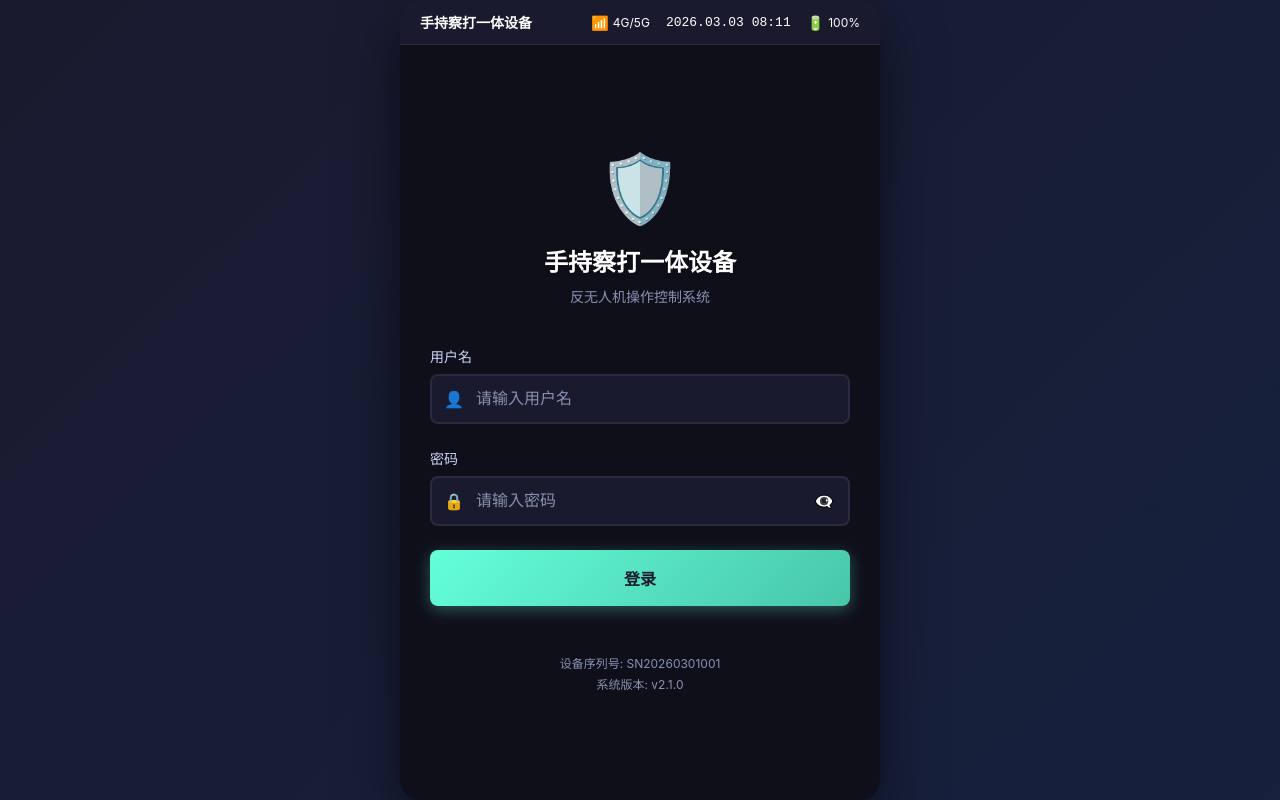
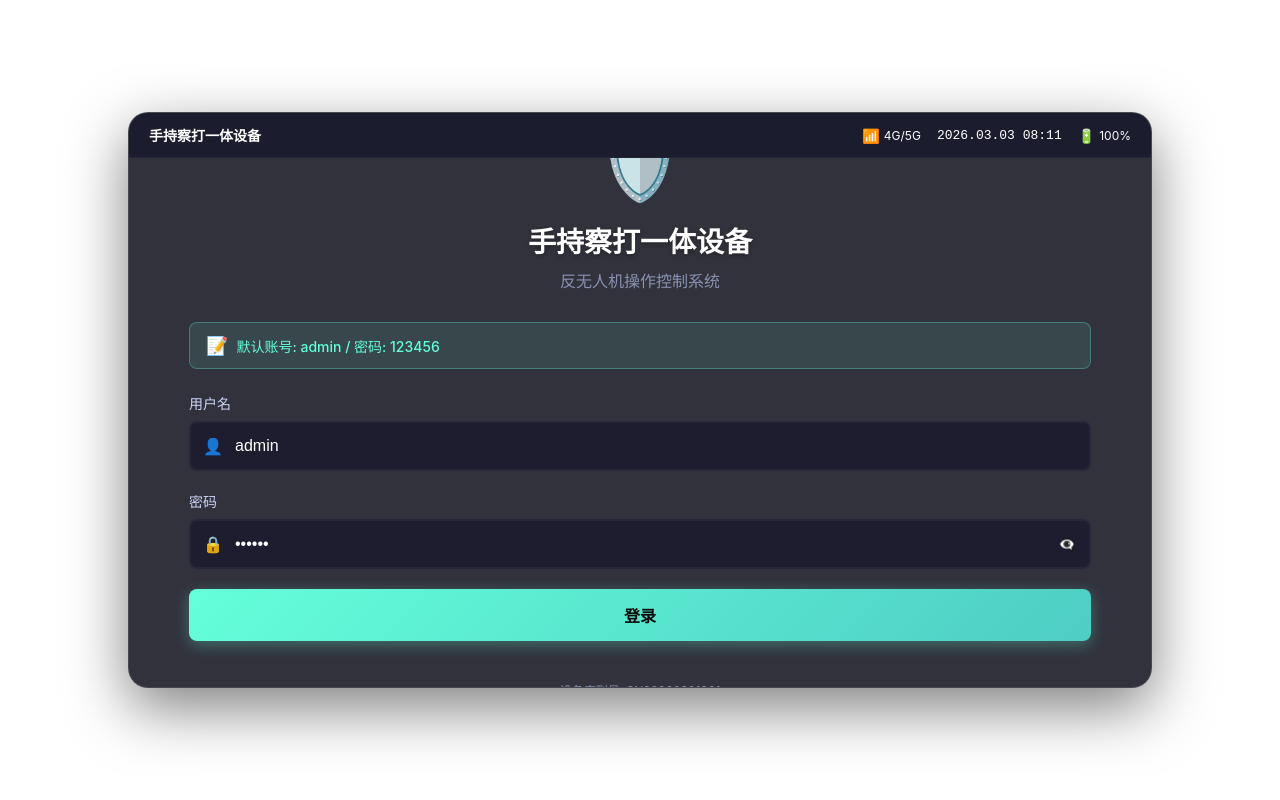
Before and after one commit to yuanfen-ai/KY, a Vue app in the folder frontend/: page /login in a window 1280 px wide. Built offline with nearby package versions, Linux system fonts and the light colour scheme.

Commit message:
feat: 调整登录界面为16:9比例并添加默认账号

```diff
--- a/frontend/src/views/Login.vue
+++ b/frontend/src/views/Login.vue
@@ -1,6 +1,6 @@
 <template>
   <div class="login-container">
-    <!-- 设备背景模拟 -->
+    <!-- 设备背景模拟 - 16:9比例 -->
     <div class="device-frame">
       <!-- 顶部状态栏 -->
       <div class="status-bar">
@@ -26,6 +26,12 @@
           <div class="logo-icon">🛡️</div>
           <h1 class="system-title">手持察打一体设备</h1>
           <p class="system-subtitle">反无人机操作控制系统</p>
+        </div>
+
+        <!-- 默认账号提示 -->
+        <div class="default-account-hint">
+          <span class="hint-icon">📝</span>
+          <span class="hint-text">默认账号: admin / 密码: 123456</span>
         </div>
 
         <form @submit.prevent="handleLogin" class="login-form">
@@ -80,9 +86,13 @@ import { useRouter } from 'vue-router';
 
 const router = useRouter();
 
+// 默认登录账号和密码
+const DEFAULT_USERNAME = 'admin';
+const DEFAULT_PASSWORD = '123456';
+
 const loginForm = ref({
-  username: '',
-  password: ''
+  username: DEFAULT_USERNAME, // 预填充默认账号
+  password: DEFAULT_PASSWORD  // 预填充默认密码
 });
 
 const showPassword = ref(false);
@@ -111,8 +121,8 @@ const handleLogin = async () => {
   try {
     await new Promise(resolve => setTimeout(resolve, 1000));
 
-    // 简单的验证逻辑（实际项目中应该调用后端API）
-    if (loginForm.value.username && loginForm.value.password) {
+    // 验证用户名和密码
+    if (loginForm.value.username === DEFAULT_USERNAME && loginForm.value.password === DEFAULT_PASSWORD) {
       // 保存登录状态
       localStorage.setItem('isLoggedIn', 'true');
       localStorage.setItem('username', loginForm.value.username);
@@ -120,7 +130,7 @@ const handleLogin = async () => {
       // 跳转到主页面
       router.push('/main');
     } else {
-      alert('请输入用户名和密码');
+      alert('用户名或密码错误！\n默认账号: admin\n默认密码: 123456');
     }
   } catch (error) {
     console.error('登录失败:', error);
@@ -151,33 +161,43 @@ onUnmounted(() => {
 .login-container {
   width: 100vw;
   height: 100vh;
-  background: linear-gradient(135deg, #1a1a2e 0%, #16213e 100%);
+  /* 透明背景 */
+  background: transparent;
   display: flex;
   justify-content: center;
   align-items: center;
   font-family: -apple-system, BlinkMacSystemFont, 'Segoe UI', Roboto, 'Helvetica Neue', Arial, sans-serif;
+  /* 16:9 比例容器 */
+  position: relative;
 }
 
+/* 16:9 比例的设备框架 */
 .device-frame {
+  /* 16:9 比例 */
+  aspect-ratio: 16 / 9;
   width: 100%;
-  max-width: 480px;
+  max-width: 1280px;
+  max-height: 720px;
   height: 100%;
-  max-height: 800px;
-  background: #0f0f1a;
+  /* 半透明背景，带模糊效果 */
+  background: rgba(15, 15, 26, 0.85);
+  backdrop-filter: blur(10px);
+  -webkit-backdrop-filter: blur(10px);
   border-radius: 20px;
   overflow: hidden;
   display: flex;
   flex-direction: column;
   box-shadow: 0 20px 60px rgba(0, 0, 0, 0.5);
+  border: 1px solid rgba(255, 255, 255, 0.1);
 }
 
 .status-bar {
-  background: #1a1a2e;
+  background: rgba(26, 26, 46, 0.9);
   padding: 12px 20px;
   display: flex;
   justify-content: space-between;
   align-items: center;
-  border-bottom: 1px solid #2a2a3e;
+  border-bottom: 1px solid rgba(42, 42, 62, 0.5);
 }
 
 .device-name {
@@ -211,7 +231,7 @@ onUnmounted(() => {
 
 .login-content {
   flex: 1;
-  padding: 40px 30px;
+  padding: 40px 60px;
   display: flex;
   flex-direction: column;
   justify-content: center;
@@ -220,7 +240,7 @@ onUnmounted(() => {
 
 .logo-area {
   text-align: center;
-  margin-bottom: 40px;
+  margin-bottom: 30px;
 }
 
 .logo-icon {
@@ -240,7 +260,7 @@ onUnmounted(() => {
 
 .system-title {
   color: #ffffff;
-  font-size: 24px;
+  font-size: 28px;
   font-weight: 700;
   margin-bottom: 8px;
   text-shadow: 0 2px 4px rgba(0, 0, 0, 0.3);
@@ -248,13 +268,35 @@ onUnmounted(() => {
 
 .system-subtitle {
   color: #8892b0;
+  font-size: 16px;
+}
+
+/* 默认账号提示 */
+.default-account-hint {
+  background: rgba(100, 255, 218, 0.1);
+  border: 1px solid rgba(100, 255, 218, 0.3);
+  border-radius: 8px;
+  padding: 12px 16px;
+  margin-bottom: 24px;
+  display: flex;
+  align-items: center;
+  gap: 8px;
+}
+
+.hint-icon {
+  font-size: 18px;
+}
+
+.hint-text {
+  color: #64ffda;
   font-size: 14px;
+  font-weight: 500;
 }
 
 .login-form {
   display: flex;
   flex-direction: column;
-  gap: 24px;
+  gap: 20px;
 }
 
 .form-group {
@@ -285,8 +327,8 @@ onUnmounted(() => {
 .form-input {
   width: 100%;
   padding: 14px 14px 14px 44px;
-  background: #1a1a2e;
-  border: 2px solid #2a2a3e;
+  background: rgba(26, 26, 46, 0.8);
+  border: 2px solid rgba(42, 42, 62, 0.8);
   border-radius: 8px;
   color: #ffffff;
   font-size: 16px;
@@ -306,28 +348,30 @@ onUnmounted(() => {
 .toggle-password {
   position: absolute;
   right: 12px;
-  background: none;
+  background: transparent;
   border: none;
   color: #8892b0;
-  font-size: 16px;
   cursor: pointer;
   padding: 4px;
-  transition: color 0.3s;
+  border-radius: 4px;
+  transition: all 0.3s ease;
+  z-index: 1;
 }
 
 .toggle-password:hover {
   color: #64ffda;
+  background: rgba(100, 255, 218, 0.1);
 }
 
 .login-button {
   width: 100%;
-  padding: 16px;
-  background: linear-gradient(135deg, #64ffda 0%, #48c6a9 100%);
+  padding: 14px;
+  background: linear-gradient(135deg, #64ffda 0%, #4ecdc4 100%);
   border: none;
   border-radius: 8px;
-  color: #1a1a2e;
+  color: #0a0a0a;
   font-size: 16px;
-  font-weight: 700;
+  font-weight: 600;
   cursor: pointer;
   transition: all 0.3s ease;
   box-shadow: 0 4px 15px rgba(100, 255, 218, 0.3);
@@ -348,23 +392,60 @@ onUnmounted(() => {
 }
 
 .login-footer {
+  margin-top: 20px;
   text-align: center;
-  margin-top: 20px;
 }
 
-.device-info,
+.device-info {
+  color: #8892b0;
+  font-size: 12px;
+  margin-bottom: 4px;
+}
+
 .version-info {
   color: #8892b0;
   font-size: 12px;
-  margin: 4px 0;
 }
 
 /* 响应式设计 */
-@media (max-width: 600px) {
+@media (max-width: 1366px) {
+  .device-frame {
+    max-width: 1024px;
+    max-height: 576px;
+  }
+}
+
+@media (max-width: 1080px) {
+  .device-frame {
+    max-width: 854px;
+    max-height: 480px;
+  }
+
+  .login-content {
+    padding: 30px 40px;
+  }
+
+  .logo-icon {
+    font-size: 48px;
+  }
+
+  .system-title {
+    font-size: 24px;
+  }
+}
+
+@media (max-width: 900px) {
+  .login-container {
+    align-items: flex-start;
+    padding-top: 20px;
+  }
+
   .device-frame {
     max-width: 100%;
-    max-height: 100%;
-    border-radius: 0;
+    max-height: none;
+    aspect-ratio: auto;
+    height: auto;
+    min-height: 600px;
   }
 }
 </style>
```
Also changed, not shown: 2 other files (tests, documents, lock files or other folders).
